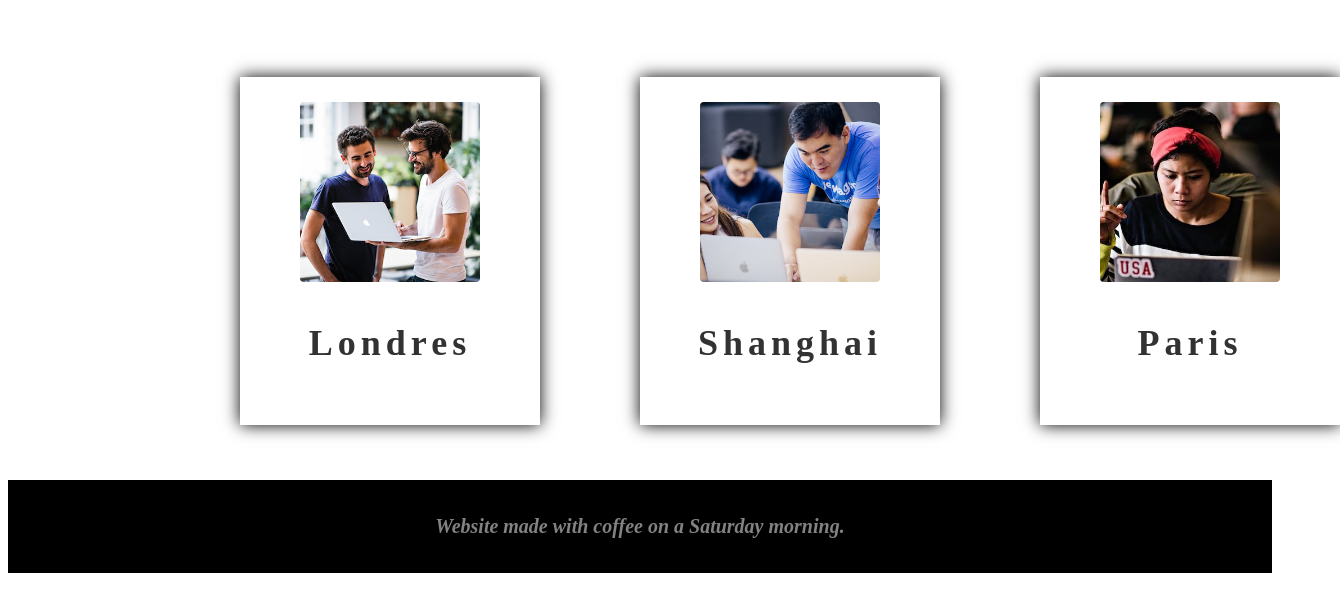
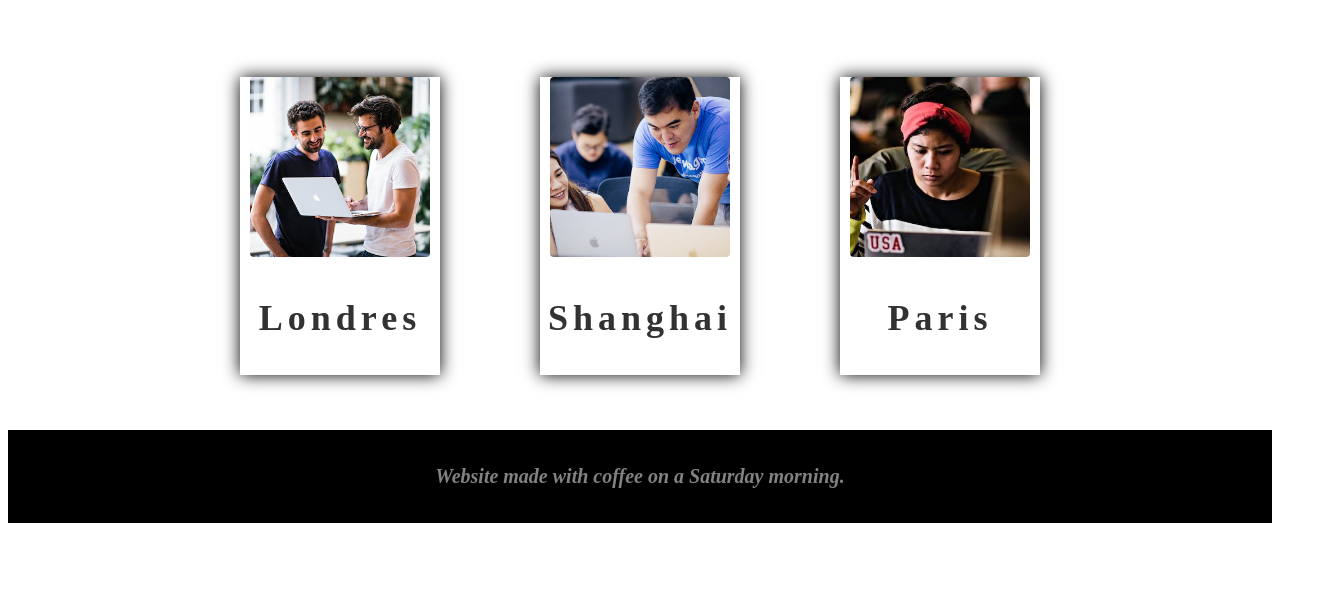
Before and after one commit to SuzAlexandre/Landing_Page_Master, a plain HTML site: page index.html in a window 1280 px wide. Shown: the part 539-1150 px from the top of the page, 1340 px wide, since content can reach past the window. Drawn offline with Linux system fonts and the light colour scheme; a script that the page names is missing; a web font is replaced by a local one.

Commit message:
Update style.css

```diff
--- a/style.css
+++ b/style.css
@@ -37,28 +37,29 @@ p {font-family:'Chivo' sans-serif;
 font-size: 20px;}
 
 .cards-section{
-
     background-color: rgb(255,255,255);
     padding: 5px 50px;
 }
 
 .container{
+	width:80%;
 	display: grid;
 	grid-template-columns: 1fr 1fr 1fr;
     grid-gap: 100px;
-    -ms-grid-column-align: center;
-    -ms-grid-row-align: center;
     padding: 50px;
     background-color: rgb(255,255,255);
     margin: auto;
+    text-align: center;
 }
+
 
 .cards-container {
     text-align: center;
-    padding: 25px;
+    padding: auto;
     background-color: white;
     box-shadow: 0 0 16px;
-    width: 250px;
+    width: auto;
+    object-fit: cover;
 }
 
 .cards-container img{
```
